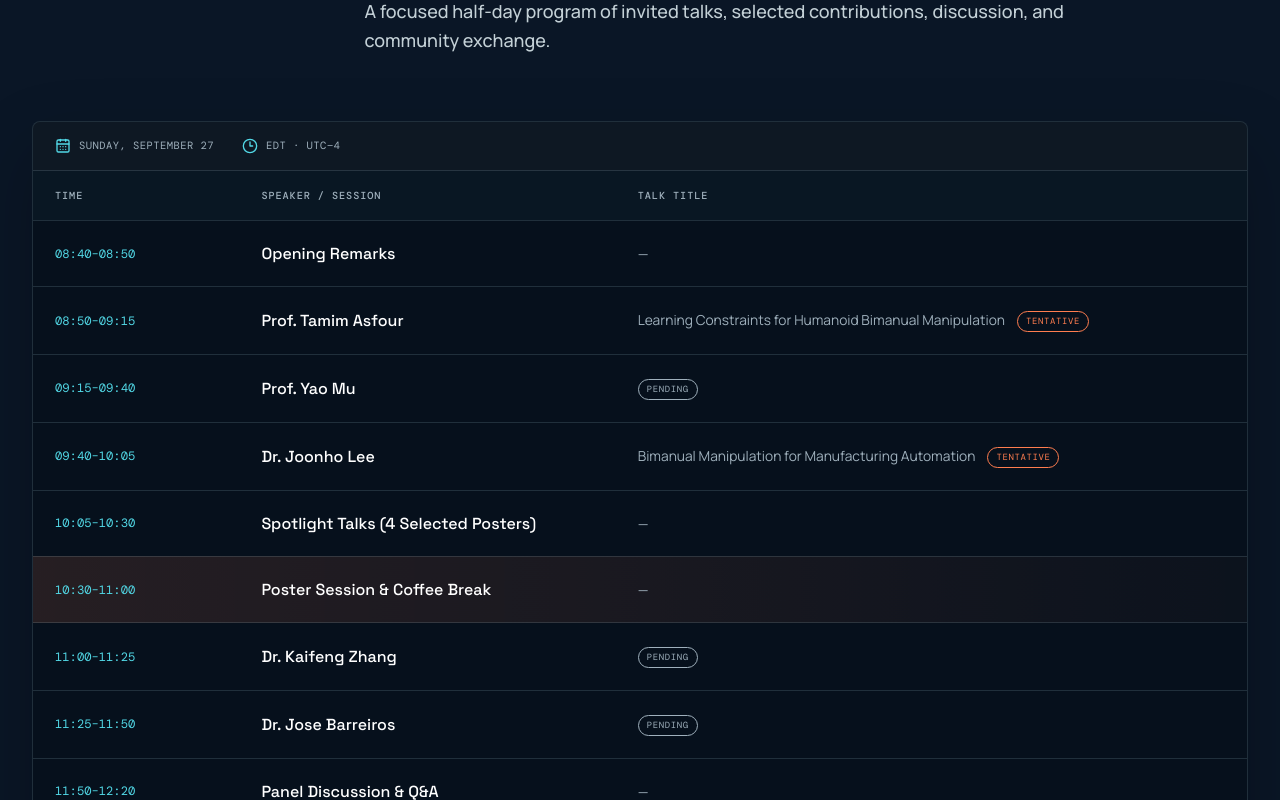
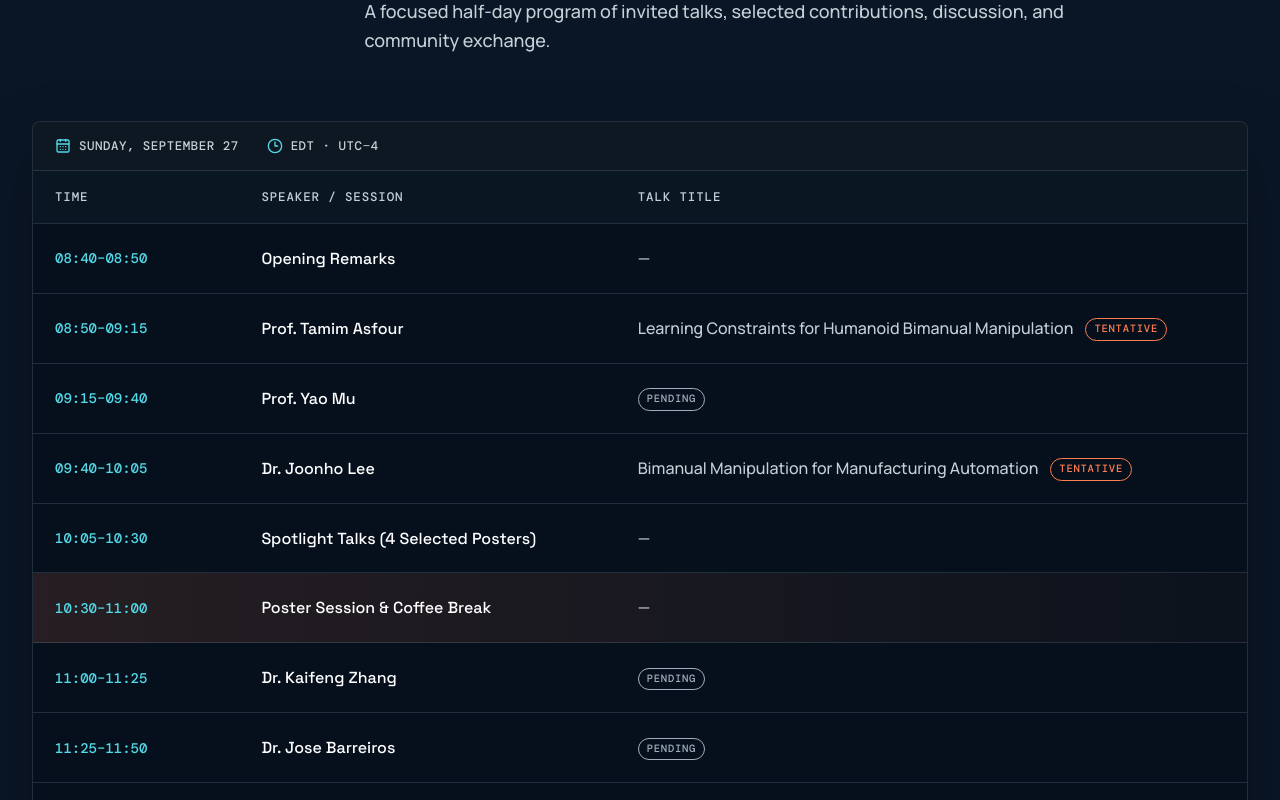
Before and after one commit to bimanual-robot-learning/bimanual-robot-learning.github.io, a React (Vite) app: page / in a window 1280 px wide. Shown: the part 2200-3000 px from the top of the page. Built offline with nearby package versions, Linux system fonts and the light colour scheme.

Commit message:
style: improve workshop schedule readability

```diff
--- a/src/App.css
+++ b/src/App.css
@@ -607,11 +607,12 @@
   padding: 16px 22px;
   flex-wrap: wrap;
   gap: 12px 28px;
-  color: var(--slate-light);
+  color: var(--slate-light-readable);
   background: rgba(255, 255, 255, 0.03);
   border-bottom: 1px solid var(--line-dark);
   font-family: var(--font-mono);
-  font-size: 0.66rem;
+  font-size: 0.78rem;
+  font-weight: 500;
   letter-spacing: 0.04em;
   text-transform: uppercase;
 }
@@ -638,7 +639,7 @@
 }
 
 .schedule-table thead {
-  color: var(--slate-light);
+  color: var(--slate-light-readable);
   background: rgba(82, 216, 230, 0.035);
 }
 
@@ -646,9 +647,9 @@
   padding: 18px 22px;
   border-bottom: 1px solid var(--line-dark);
   font-family: var(--font-mono);
-  font-size: 0.64rem;
-  font-weight: 500;
-  letter-spacing: 0.09em;
+  font-size: 0.78rem;
+  font-weight: 600;
+  letter-spacing: 0.07em;
   text-transform: uppercase;
 }
 
@@ -693,13 +694,15 @@
 .schedule-time {
   color: var(--cyan);
   font-family: var(--font-mono);
-  font-size: 0.76rem;
+  font-size: 0.875rem;
+  font-weight: 500;
   white-space: nowrap;
 }
 
 .schedule-title-cell {
-  color: var(--slate-light);
-  font-size: 0.86rem;
+  color: var(--slate-light-readable);
+  font-size: 1rem;
+  font-weight: 500;
   line-height: 1.55;
 }
 
@@ -714,7 +717,8 @@
   border: 1px solid currentColor;
   border-radius: 999px;
   font-family: var(--font-mono);
-  font-size: 0.56rem;
+  font-size: 0.66rem;
+  font-weight: 500;
   letter-spacing: 0.07em;
   line-height: 1;
   text-transform: uppercase;
```
Also changed, not shown: 1 other file (tests, documents, lock files or other folders).
